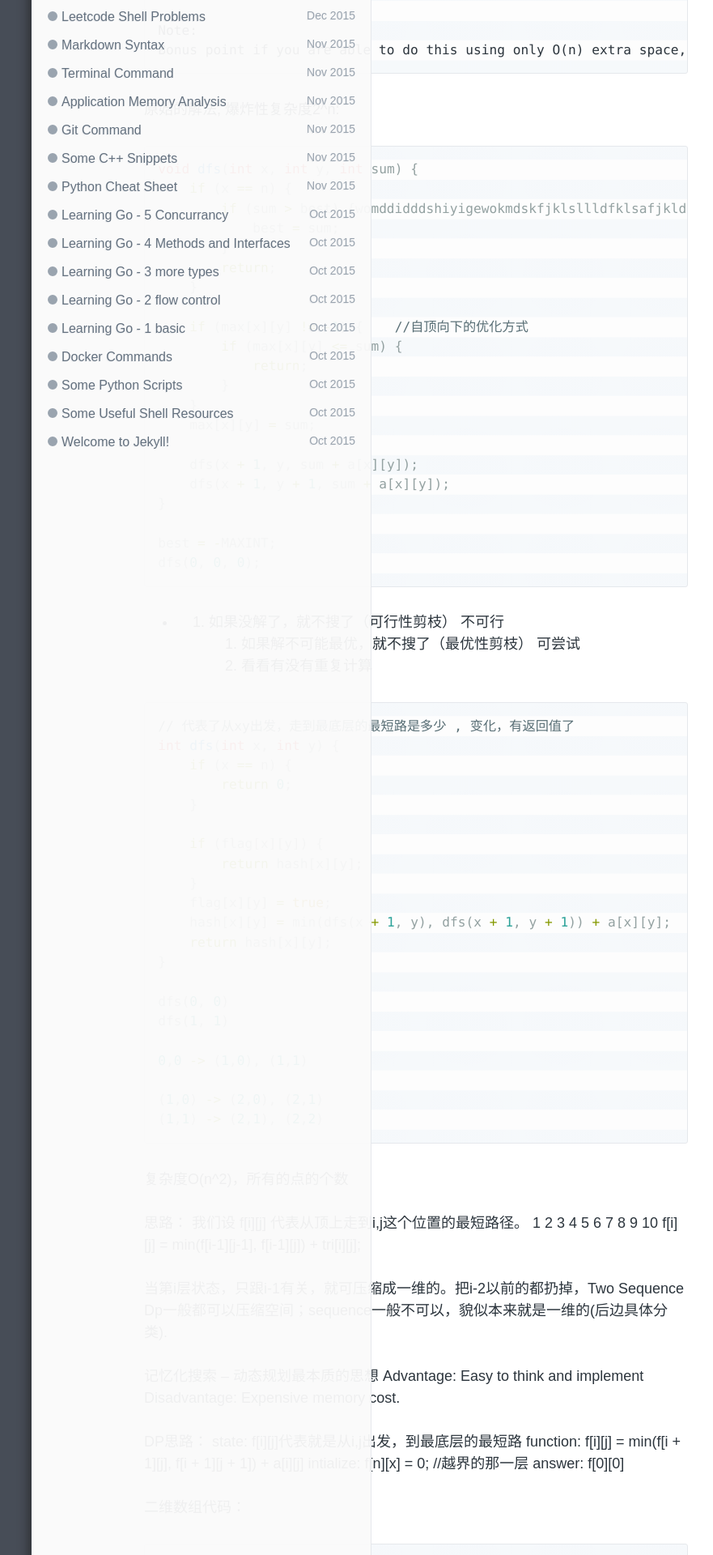
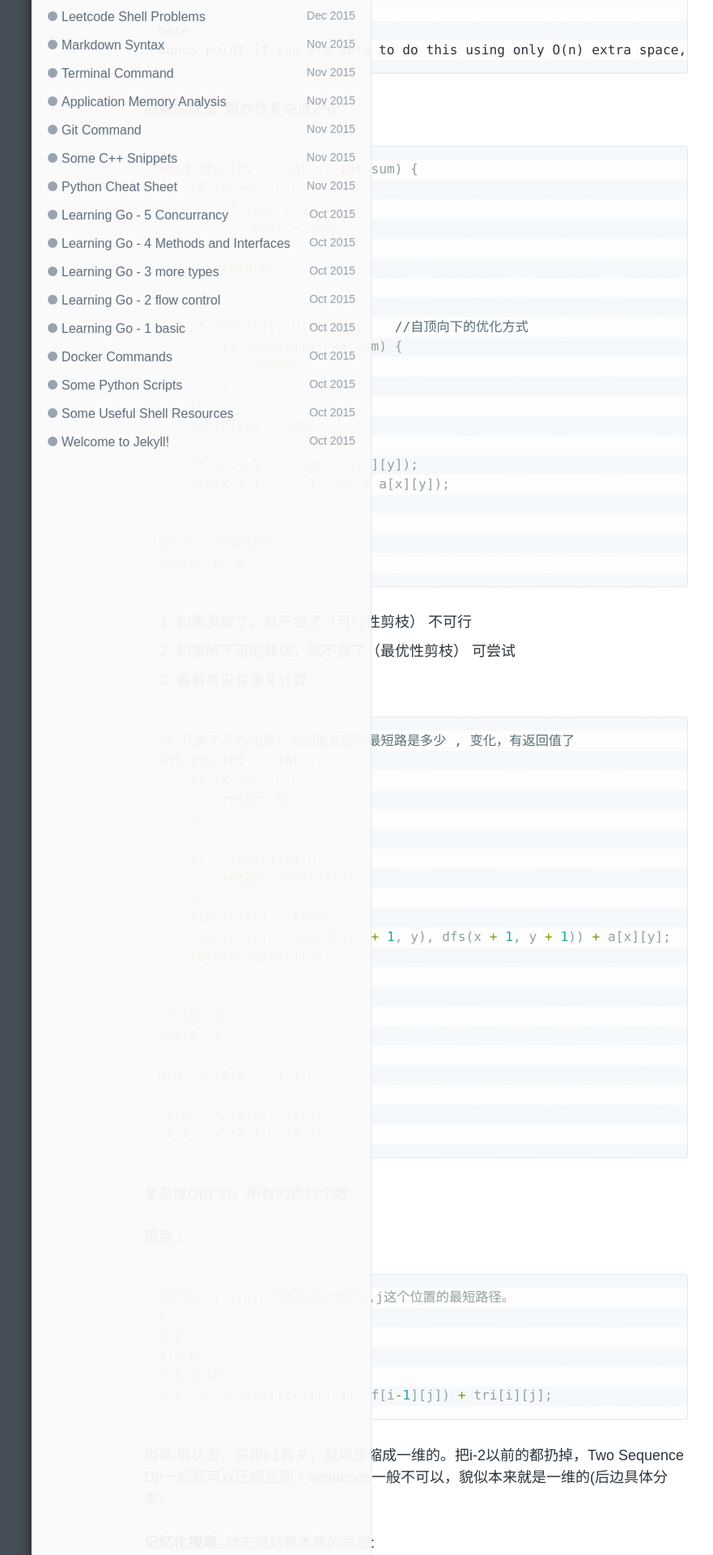
Before and after one commit to wykvictor/wykvictor.github.io, a Jekyll site: the page built from _posts/algorithm/2016-03-3-Dynamic-Programming.md, in a window 1280 px wide. Shown: the part 550-2470 px from the top of the page at 81% size, without its empty margins (126-1007 px from the left). Built offline with Jekyll 4.4.1, drawn with Linux system fonts in a browser that asks for light colours; some of the changed text lies outside the part shown.

Commit message:
update dp.md

````diff
--- a/_posts/algorithm/2016-03-3-Dynamic-Programming.md
+++ b/_posts/algorithm/2016-03-3-Dynamic-Programming.md
@@ -28,7 +28,7 @@
 {% highlight C++ %}
 void dfs(int x, int y, int sum) {
     if (x == n) {
-        if (sum > best) {womddidddshiyigewokmdskfjklsllldfklsafjkldfjkl;sdfjkl;
+        if (sum > best) {
             best = sum;
         }
         return;
@@ -49,7 +49,7 @@
 dfs(0, 0, 0);
 {% endhighlight %}
 
-- 1. 如果没解了，就不搜了（可行性剪枝） 不可行
+1. 如果没解了，就不搜了（可行性剪枝） 不可行
 2. 如果解不可能最优，就不搜了（最优性剪枝）  可尝试
 3. 看看有没有重复计算
 
@@ -80,25 +80,29 @@
 复杂度O(n^2)，所有的点的个数
 
 思路：
+{% highlight C++ %}
 我们设 f[i][j] 代表从顶上走到i,j这个位置的最短路径。
 1
 2 3
 4 5 6
 7 8 9 10
 f[i][j] = min(f[i-1][j-1], f[i-1][j]) + tri[i][j];
+{% endhighlight %}
 
 当第i层状态，只跟i-1有关，就可压缩成一维的。把i-2以前的都扔掉，Two Sequence Dp一般都可以压缩空间；sequence一般不可以，貌似本来就是一维的(后边具体分类).
 
 
-记忆化搜索 -- 动态规划最本质的思想
-Advantage: Easy to think and implement
-Disadvantage: Expensive memory cost.
+**记忆化搜索**--动态规划最本质的思想:
+
+* Advantage: Easy to think and implement
+* Disadvantage: Expensive memory cost.
 
 DP思路：
-state: f[i][j]代表就是从i,j出发，到最底层的最短路
-function: f[i][j] = min(f[i + 1][j], f[i + 1][j + 1]) + a[i][j]
-intialize: f[n][x] = 0; //越界的那一层
-answer: f[0][0]
+
+* state: f[i][j]代表就是从i,j出发，到最底层的最短路
+* function: f[i][j] = min(f[i + 1][j], f[i + 1][j + 1]) + a[i][j]
+* intialize: f[n][x] = 0; //越界的那一层
+* answer: f[0][0]
 
 二维数组代码：
 {% highlight C++ %}
@@ -145,17 +149,21 @@
 * 答案 Answer (最大的那个状态是什么)
 
 ### 4. 大类1: Matrix DP
+
 #### 4.1 [Unique Paths - Leetcode 62](https://leetcode.com/problems/unique-paths/)
+
 ```
 A robot is located at the top-left corner of a m x n grid (marked 'Start' in the diagram below).
 The robot can only move either down or right at any point in time. The robot is trying to reach the bottom-right corner of the grid (marked 'Finish' in the diagram below).
 How many possible unique paths are there?
 ```
-DP思路：
- *  state: f[i][j] 代表了，从起点到达i,j这个点的路径方案之和
- *  function: f[i][j] = f[i - 1][j] + f[i][j - 1]
- *  intialize: f[i][0] 和 f[0][i] = 1, f[1][1] = 1 二维的矩阵的这种题目，一般初始化两条边
- *  answer: f[n][m]
+
+DP思路:
+
+*  state: f[i][j] 代表了，从起点到达i,j这个点的路径方案之和
+*  function: f[i][j] = f[i - 1][j] + f[i][j - 1]
+*  intialize: f[i][0] 和 f[0][i] = 1, f[1][1] = 1 二维的矩阵的这种题目，一般初始化两条边
+*  answer: f[n][m]
 
 二维代码：
 {% highlight C++ %}
@@ -262,12 +270,15 @@
 {% endhighlight %}
 
 ### 5. 大类2: Sequence Dp，一个序列，只考虑前i个
+
 #### 5.1 [Climbing Stairs - Leetcode 70](https://leetcode.com/problems/climbing-stairs/)
+
 ```
 You are climbing a stair case. It takes n steps to reach to the top.
 
 Each time you can either climb 1 or 2 steps. In how many distinct ways can you climb to the top?
 ```
+
 * state: f[i]代表"前"i层楼梯，走到了第i层楼梯的方案数
 * function: f[i] = f[i - 1] + f[i - 2]
 * intialize: f[0] = 1
@@ -298,6 +309,7 @@
 {% endhighlight %}
 
 #### 5.2 [Decode Ways - Leetcode 91](https://leetcode.com/problems/decode-ways/)
+
 ```
 A message containing letters from A-Z is being encoded to numbers using the following mapping:
 
@@ -340,6 +352,7 @@
 {% endhighlight %}
 
 #### 5.3 [Jump Game - Leetcode 55](https://leetcode.com/problems/jump-game/)
+
 ```
 Given an array of non-negative integers, you are initially positioned at the first index of the array.
 
@@ -387,6 +400,7 @@
 {% endhighlight %}
 
 #### 5.4 [Jump Game II - Leetcode 45](https://leetcode.com/problems/jump-game-ii/)
+
 ```
 Given an array of non-negative integers, you are initially positioned at the first index of the array.
 
````
